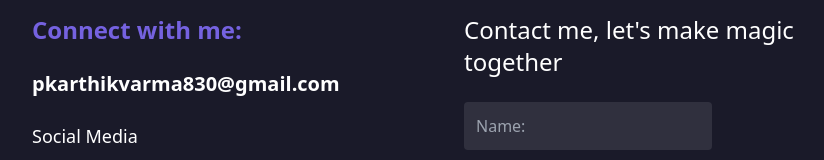
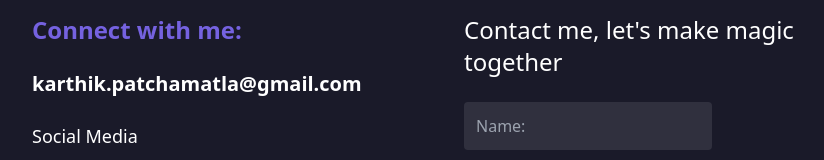
Before and after one commit to Karthik-Patchamatla/My-Responsive-Portfolio, a React (Vite) app in the folder vite-project/: page / in a window 1280 px wide. Shown: the part 3452-3612 px from the top of the page, without its empty margins (192-1016 px from the left). Built offline with nearby package versions, Linux system fonts and the light colour scheme.

Commit message:
Email Updated

```diff
--- a/vite-project/src/components/Contact.jsx
+++ b/vite-project/src/components/Contact.jsx
@@ -10,7 +10,7 @@ const Contact = () => {
       {/* Left Section */}
       <div className="space-y-6">
         <h2 className="text-2xl font-bold text-[#7562e0]">Connect with me:</h2>
-        <p className="text-xl font-bold">pkarthikvarma830@gmail.com</p>
+        <p className="text-xl font-bold">karthik.patchamatla@gmail.com</p>
 
         {/* Social Media Section */}
         <div>
```
